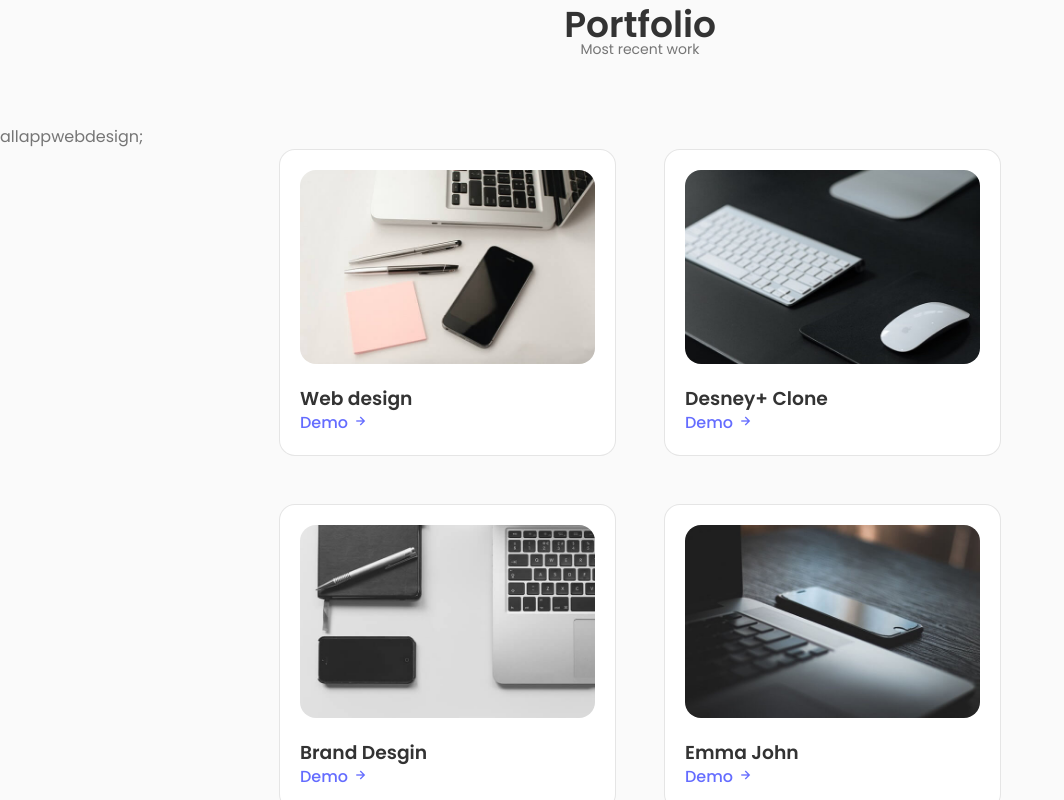
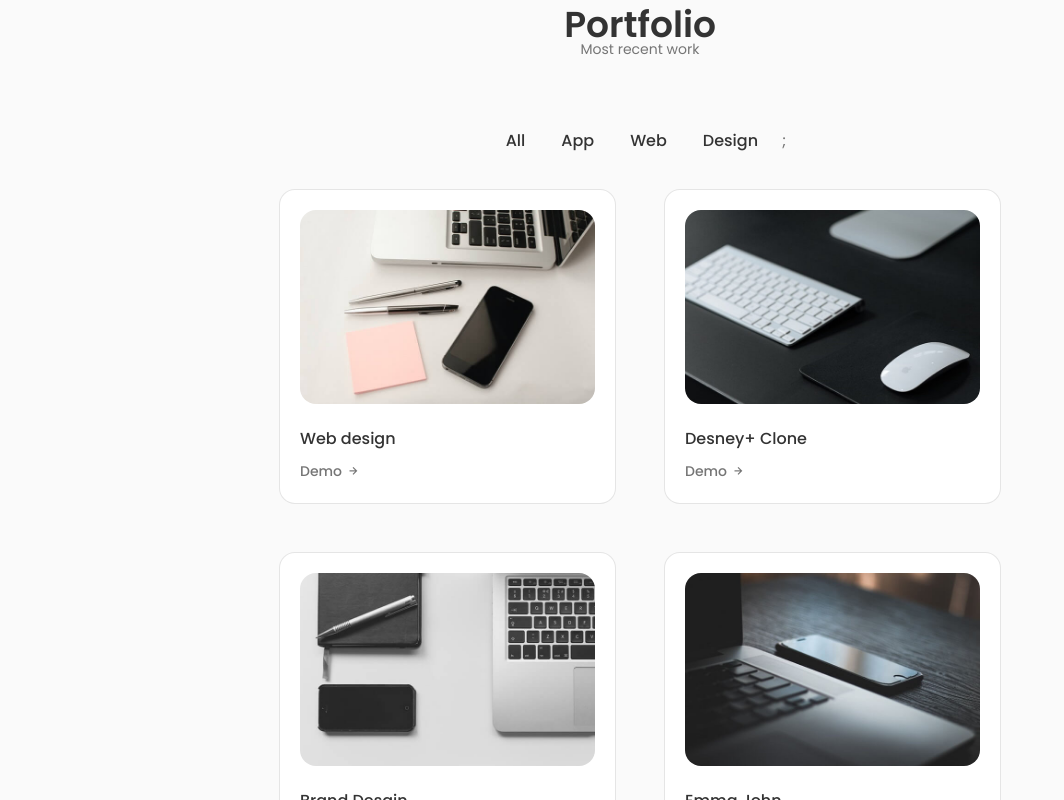
Before and after one commit to yeasinshakil/Yeasin-Shakil-portfollio, a React (Vite) app: page / in a window 1280 px wide. Shown: the part 2520-3320 px from the top of the page, without its empty margins (0-1064 px from the left). Built offline with nearby package versions, Linux system fonts and the light colour scheme.

Commit message:
projects

```diff
--- a/src/components/portfolio/Works.jsx
+++ b/src/components/portfolio/Works.jsx
@@ -1,9 +1,26 @@
-import React from 'react';
+import React, { useEffect, useState } from 'react';
 import { projectData } from '../portfolio/Data';
 import { projectNav } from '../portfolio/Data';
 import WorkItems from './WorkItems';
 
 const Works = () => {
+    const [item, setItem] = useState({name: 'all'});
+    const [projects, setProjects] = useState([]);
+    const [active, setActive] = useState(0);
+
+    useEffect(()=> {
+        if(item.name === 'all') {
+            setProjects(projectData);
+        }
+        else {
+            var newProjects = projectData.filter((project)=> {
+                return project.catagory === item.name;
+            });
+        }
+        setProjects(newProjects);
+    }, [item])
+
+
     return (
         <div>
             <div className="work_filters">
--- a/src/components/portfolio/work.css
+++ b/src/components/portfolio/work.css
@@ -1,3 +1,25 @@
+.work_filters{
+    display: flex;
+    justify-content: center;
+    align-items: center;
+    column-gap: 0.75rem;
+    margin-bottom: var(--mb-2);
+}
+.work_item{
+    cursor: pointer;
+    color: var(--title-color);
+    padding: 0.25rem 0.75rem;
+    /* background-color: black; */
+    font-weight: var(--font-medium);
+    border-radius: 0.5rem;
+    text-transform: capitalize;
+}
+.work_item:hover{
+    background-color: var(--title-color);
+    color: var(--container-color);
+}
+
+
 .work_container{
     grid-template-columns: repeat(2, max-content);
     gap: 3rem;
@@ -14,3 +36,18 @@
     border-radius: 1rem;
     margin-bottom: var(--mb-1);
 }
+.work_title{
+    font-size: var(--normal-font-size);
+    font-weight: var(--font-medium);
+    margin-bottom: var(--mb-0-5);
+}
+.work_button{
+    color: var(--text-color);
+    font-size: var(--small-font-size);
+    display: flex;
+    align-items: center;
+    column-gap: 0.25rem;
+}
+.work_button:hover{
+    transform: translateX(0.25rem);
+}
```
